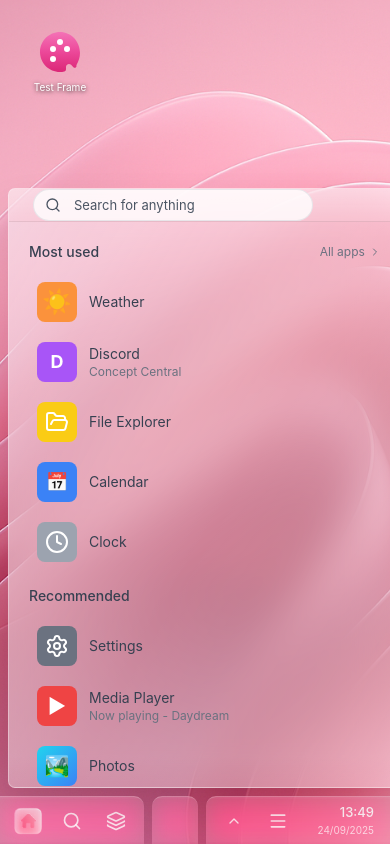
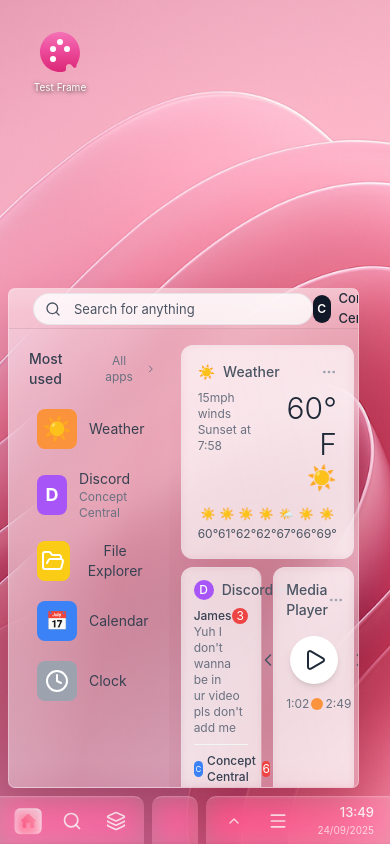
Before and after one commit to gtolontop/portfolio-desktop-style, a Next.js app: page / in a window 390 px wide. Both pictures are taken after a click on the button 28 px from the left and 820 px from the top of the page. Built offline with nearby package versions, Linux system fonts and the light colour scheme.

Commit message:
Refactor StartMenu component to improve dimensions for better responsiveness

```diff
--- a/src/components/StartMenu.tsx
+++ b/src/components/StartMenu.tsx
@@ -41,7 +41,7 @@
     <div
       ref={menuRef}
       className={`
-        fixed bottom-14 left-2 w-[700px] h-[600px]
+        fixed bottom-14 left-2 w-[90vw] max-w-[600px] h-[80vh] max-h-[500px]
         rounded-[7px] shadow-2xl
         flex flex-col overflow-hidden
         transition-all duration-300 ease-out origin-bottom-left
```
